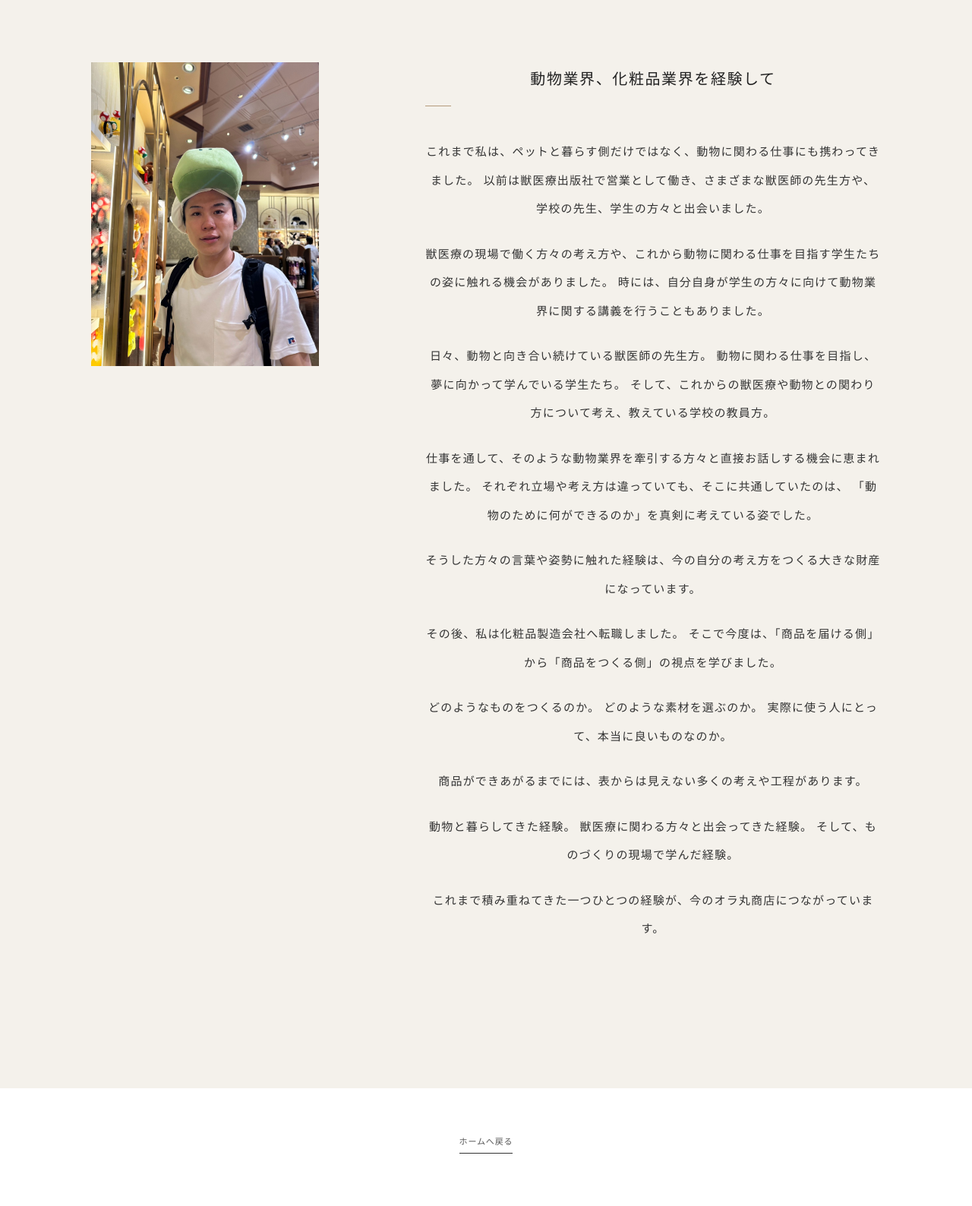
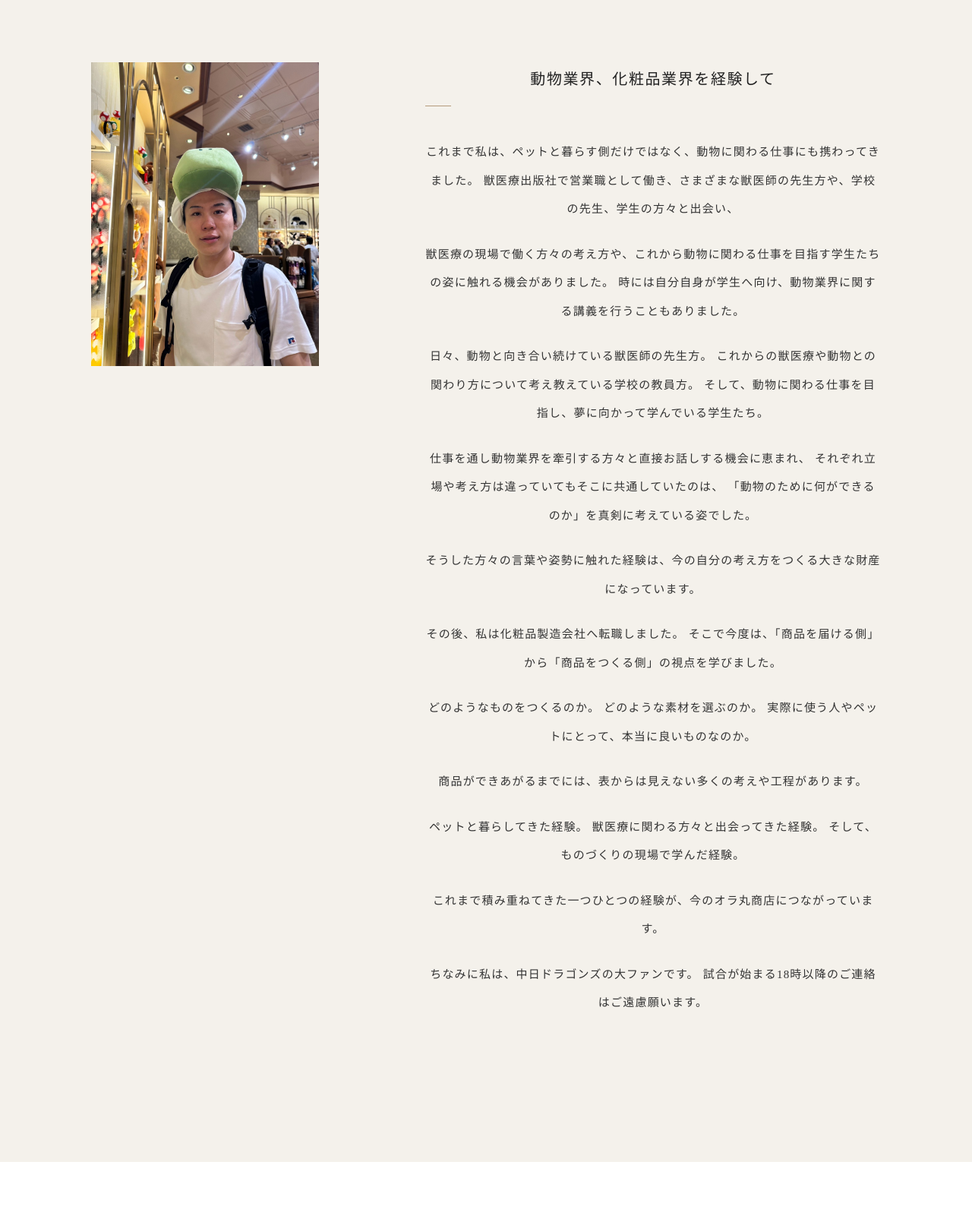
Before and after one commit to isekisosin-boop/ec-site, a Flask app: page /about in a window 1280 px wide. Shown: the part 1796-3384 px from the top of the page at 76% size. Run offline with Flask 3, Linux system fonts and the light colour scheme; parts of the project's set-up code (start-up, migrations or seed data) failed here and were passed over.

Commit message:
おすすめ商品と会社情報を更新

```diff
--- a/app.py
+++ b/app.py
@@ -44,7 +44,8 @@ def load_products_from_excel():
             "image": f"images/{row[9]}.jpg" if row[9] else "",
             "seo_title": row[10],
             "seo_description": row[11],
-            "status": row[12]
+            "status": row[12],
+            "recommended": row[13]
         }
 
     return {
@@ -74,9 +75,15 @@ category_map = {
 
 @app.route("/")
 def index():
+    recommended_products = {
+        product_id: product
+        for product_id, product in products_from_excel.items()
+        if str(product["recommended"]).strip() == "●"
+    }
+
     return render_template(
         "index.html",
-        products=products_from_excel
+        products=recommended_products
     )
 
 
--- a/templates/about.html
+++ b/templates/about.html
@@ -124,23 +124,23 @@
 
                             <p>
                                 これまで私は、ペットと暮らす側だけではなく、動物に関わる仕事にも携わってきました。
-                                以前は獣医療出版社で営業として働き、さまざまな獣医師の先生方や、学校の先生、学生の方々と出会いました。
+                                獣医療出版社で営業職として働き、さまざまな獣医師の先生方や、学校の先生、学生の方々と出会い、
                             </p>
 
                             <p>
                                 獣医療の現場で働く方々の考え方や、これから動物に関わる仕事を目指す学生たちの姿に触れる機会がありました。
-                                時には、自分自身が学生の方々に向けて動物業界に関する講義を行うこともありました。
+                                時には自分自身が学生へ向け、動物業界に関する講義を行うこともありました。
                             </p>
 
                             <p>
                                 日々、動物と向き合い続けている獣医師の先生方。
-                                動物に関わる仕事を目指し、夢に向かって学んでいる学生たち。
-                                そして、これからの獣医療や動物との関わり方について考え、教えている学校の教員方。
+                                これからの獣医療や動物との関わり方について考え教えている学校の教員方。
+                                そして、動物に関わる仕事を目指し、夢に向かって学んでいる学生たち。
                             </p>
 
                             <p>
-                                仕事を通して、そのような動物業界を牽引する方々と直接お話しする機会に恵まれました。
-                                それぞれ立場や考え方は違っていても、そこに共通していたのは、
+                                仕事を通し動物業界を牽引する方々と直接お話しする機会に恵まれ、
+                                それぞれ立場や考え方は違っていてもそこに共通していたのは、
                                 「動物のために何ができるのか」を真剣に考えている姿でした。
                             </p>
 
@@ -156,7 +156,7 @@
                             <p>
                                 どのようなものをつくるのか。
                                 どのような素材を選ぶのか。
-                                実際に使う人にとって、本当に良いものなのか。
+                                実際に使う人やペットにとって、本当に良いものなのか。
                             </p>
 
                             <p>
@@ -164,13 +164,18 @@
                             </p>
 
                             <p>
-                                動物と暮らしてきた経験。
+                                ペットと暮らしてきた経験。
                                 獣医療に関わる方々と出会ってきた経験。
                                 そして、ものづくりの現場で学んだ経験。
                             </p>
 
                             <p>
                                 これまで積み重ねてきた一つひとつの経験が、今のオラ丸商店につながっています。
+                            </p>
+
+                            <p>
+                                ちなみに私は、中日ドラゴンズの大ファンです。
+                                試合が始まる18時以降のご連絡はご遠慮願います。
                             </p>
 
                         </div>
```
Also changed, not shown: 1 other file.
